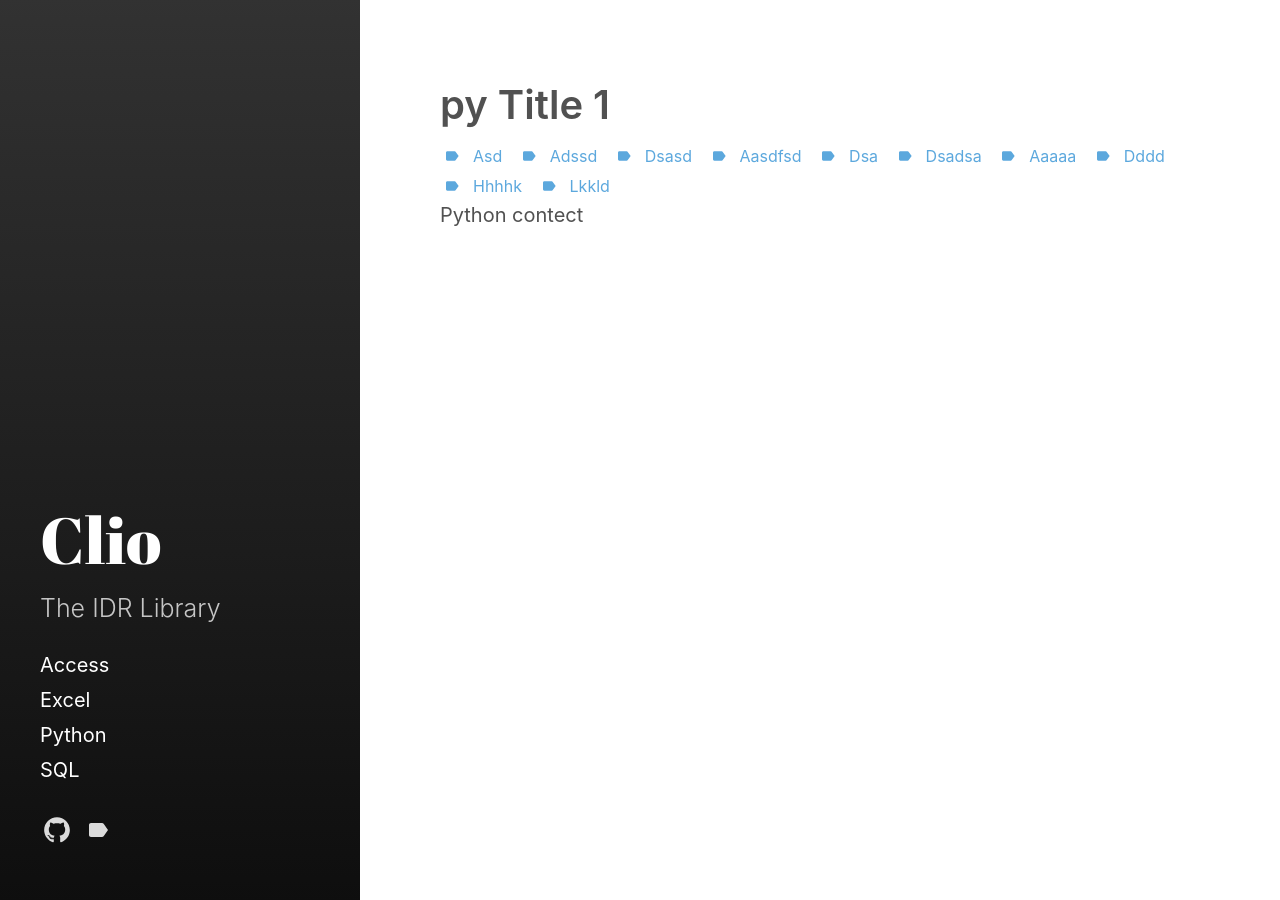
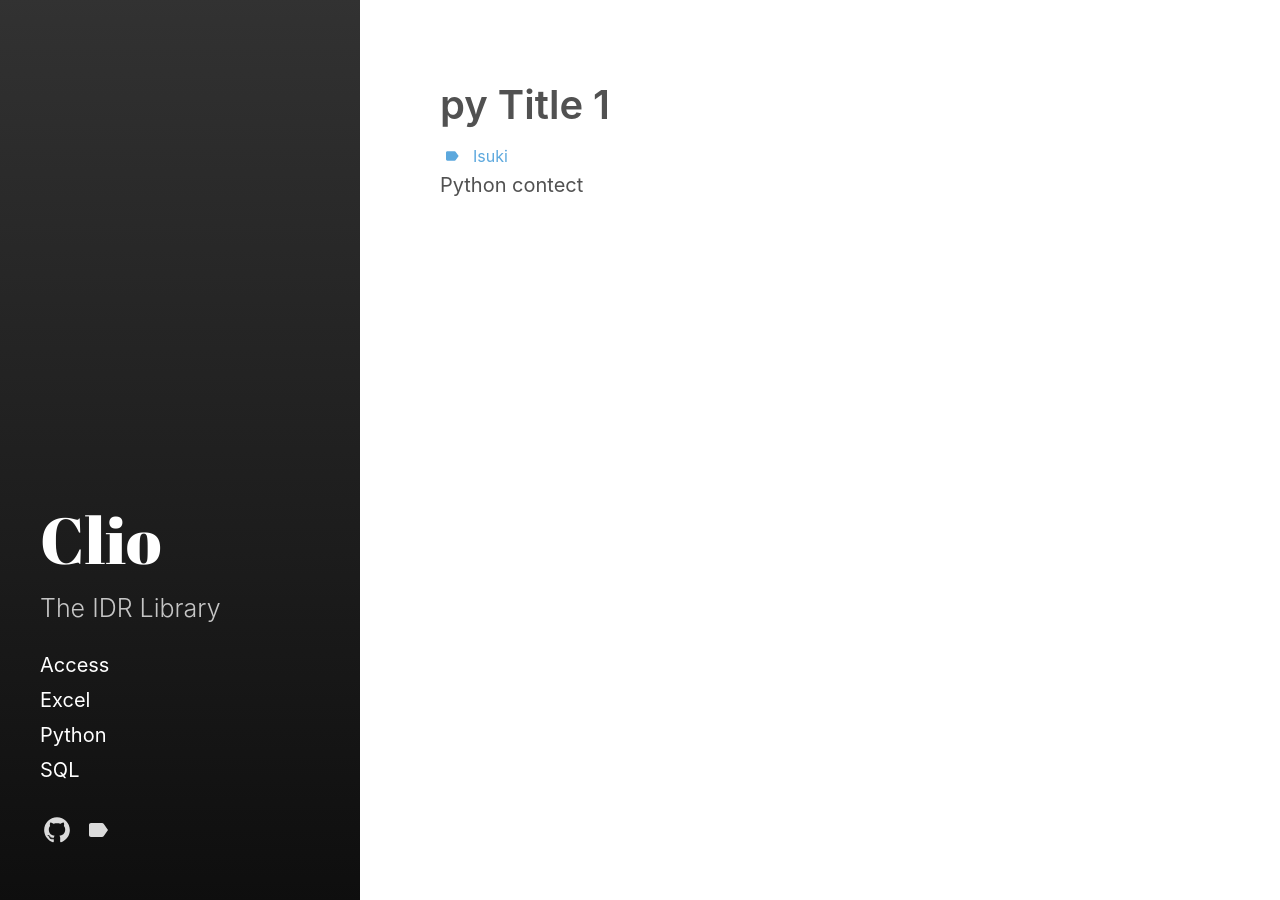
Before and after one commit to tesco-idr/clio, a Jekyll site: the page built from contents/_python/py-placeholder-one.md, in a window 1280 px wide. Built offline with Jekyll 4.4.1, drawn with Linux system fonts in a browser that asks for light colours.

Commit message:
tag test

```diff
--- a/contents/_python/py-placeholder-one.md
+++ b/contents/_python/py-placeholder-one.md
@@ -1,7 +1,7 @@
 ---
 layout: page
 title: "py Title 1"
-tags: [asd, adssd , dsasd , aasdfsd, dsa, dsadsa, aaaaa, dddd, hhhhk, lkkld ]
+tags: [isuki ]
 ---
 
 Python contect
```
